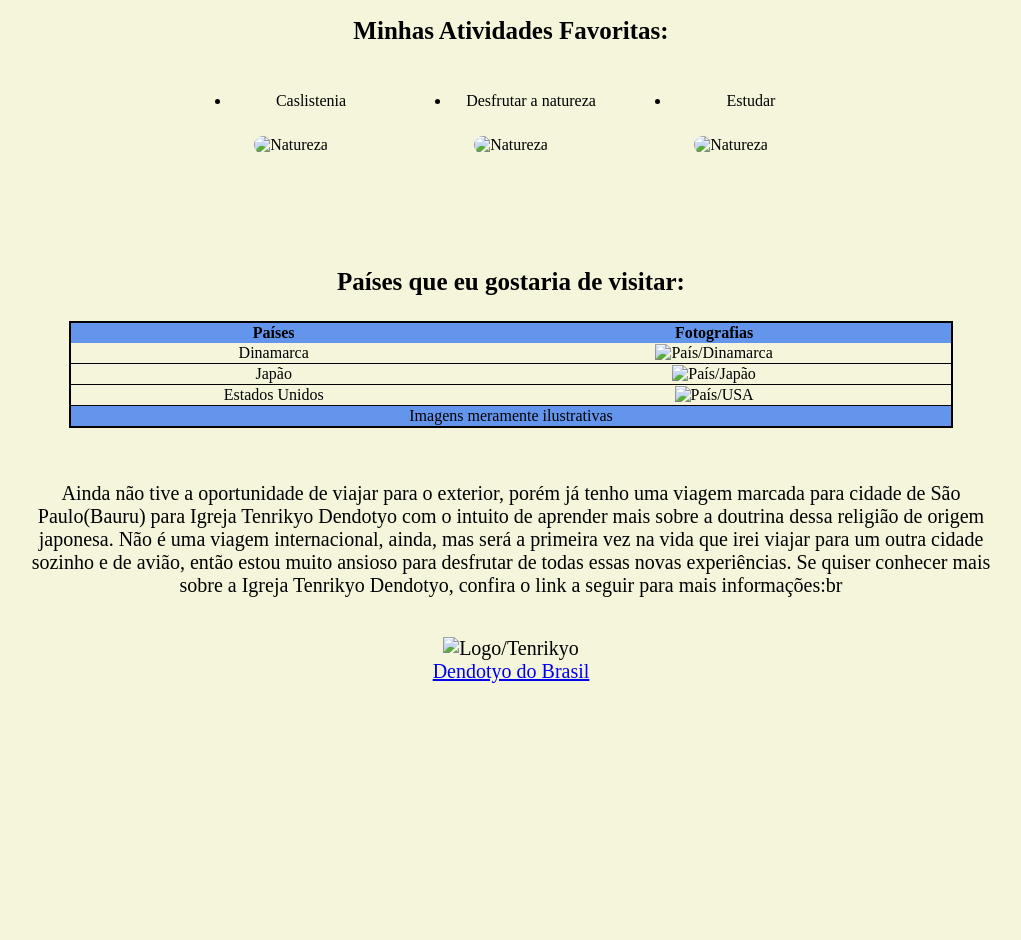
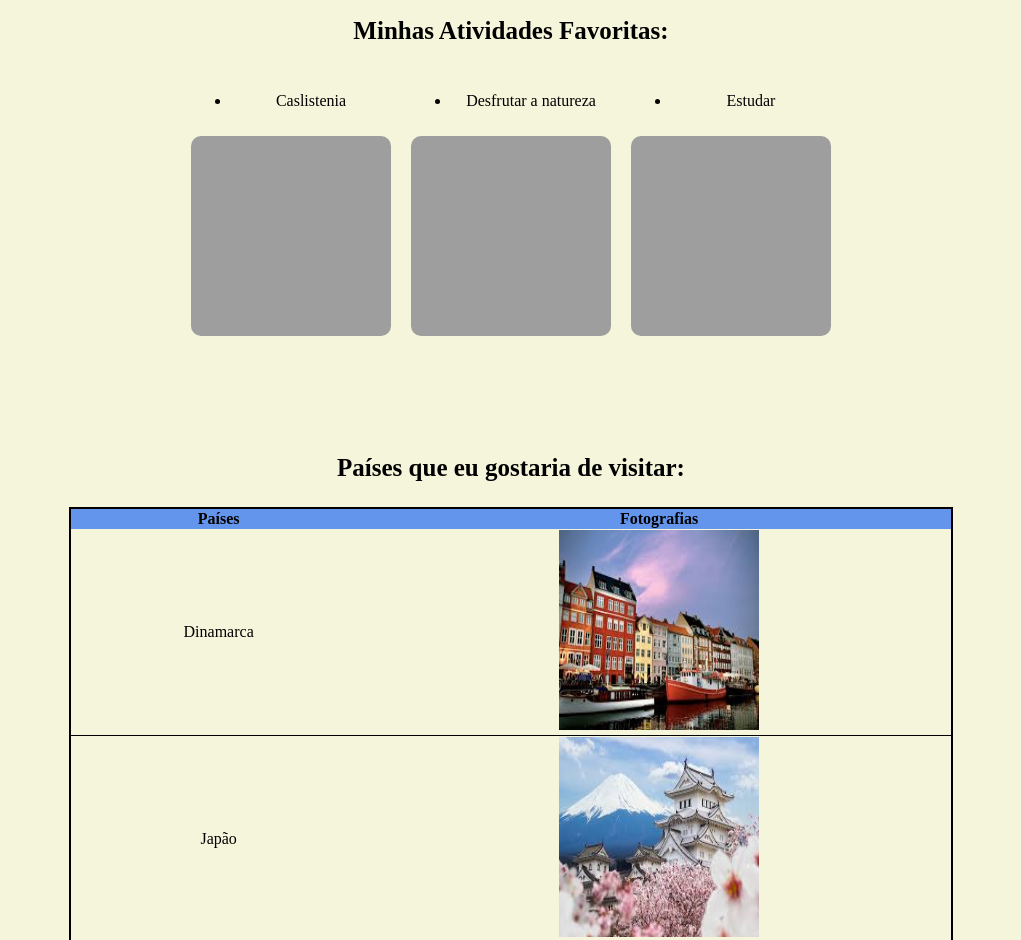
Before and after one commit to uuhjuao/trabalho-html-uninter, a plain HTML site: page index.html in a window 1280 px wide. Shown: the part 680-1620 px from the top of the page, without its empty margins (129-1150 px from the left). Before the commit the page ends 1371 px from the top, so only its background shows below. Drawn offline with Linux system fonts and the light colour scheme; the site is published under a folder, as on GitHub Pages, so addresses that start at the root find nothing.

Commit message:
Corrigindo os caminhos das imagens

```diff
--- a/index.html
+++ b/index.html
@@ -10,7 +10,7 @@
 
 <body>
     <h1>João Vitor Lima Marçião</h1>
-    <img class="perfil" src="/Images/foto de perfil.jpg" alt="Foto de Perfil do usuário">
+    <img class="perfil" src="Images/foto de perfil.jpg" alt="Foto de Perfil do usuário">
     <br>
 
     <p class="p1">Oi! Me chamo João, sou da cidade de Manaus(AM), tenho 23 anos e recentemente iniciei minha graduação
@@ -40,19 +40,19 @@
                 <ul>
                     <li>Caslistenia</li>
                 </ul>
-                <img class="imagemlista" src="/Images/calisthenics.jpg" alt="Natureza">
+                <img class="imagemlista" src="Images/calisthenics.jpg" alt="Calistenia">
             </div>
             <div class="atividade">
                 <ul>
                     <li>Desfrutar a natureza</li>
                 </ul>
-                <img class="imagemlista" src="/Images/Nature.jpg" alt="Natureza">
+                <img class="imagemlista" src="Images/Nature.jpg" alt="Natureza">
             </div>
             <div class="atividade">
                 <ul>
                     <li>Estudar</li>
                 </ul>
-                <img class="imagemlista" src="/Images/studying.jpg" alt="Natureza">
+                <img class="imagemlista" src="Images/studying.jpg" alt="Estudos">
             </div>
         </div>
 
@@ -70,15 +70,15 @@
             <tbody>
                 <tr>
                     <td>Dinamarca</td>
-                    <td><img src="/Images/Dinamarca.jpg" width="200" height="200" alt="País/Dinamarca"></td>
+                    <td><img src="Images/Dinamarca.jpg" width="200" height="200" alt="País/Dinamarca"></td>
                 </tr>
                 <tr>
                     <td>Japão</td>
-                    <td><img src="/Images/Japão.jpg" width="200" height="200" alt="País/Japão"></td>
+                    <td><img src="Images/Japão.jpg" width="200" height="200" alt="País/Japão"></td>
                 </tr>
                 <tr>
                     <td>Estados Unidos</td>
-                    <td><img src="/Images/USA.jpg" width="200" height="200" alt="País/USA"></td>
+                    <td><img src="Images/USA.jpg" width="200" height="200" alt="País/USA"></td>
                     </th>
                 </tr>
             </tbody>
@@ -102,7 +102,7 @@
             Se quiser conhecer mais sobre a Igreja Tenrikyo Dendotyo, confira o link a seguir para mais informações:br
             <br>
 
-            <img class="igreja" src="/Images/Igreja Tenrikyo Dendotyo.jpg" alt="Logo/Tenrikyo"><br>
+            <img class="igreja" src="Images/Igreja Tenrikyo Dendotyo.jpg" alt="Logo/Tenrikyo"><br>
             <a href="https://www.tenrikyo.org.br/dendotyo" target="_blank">Dendotyo do Brasil </a>
         </p>
 </body>
```
